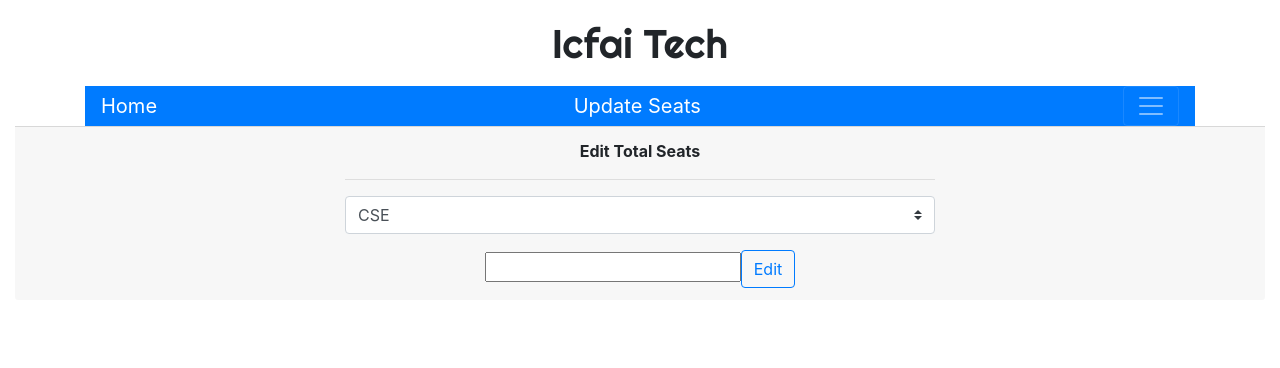
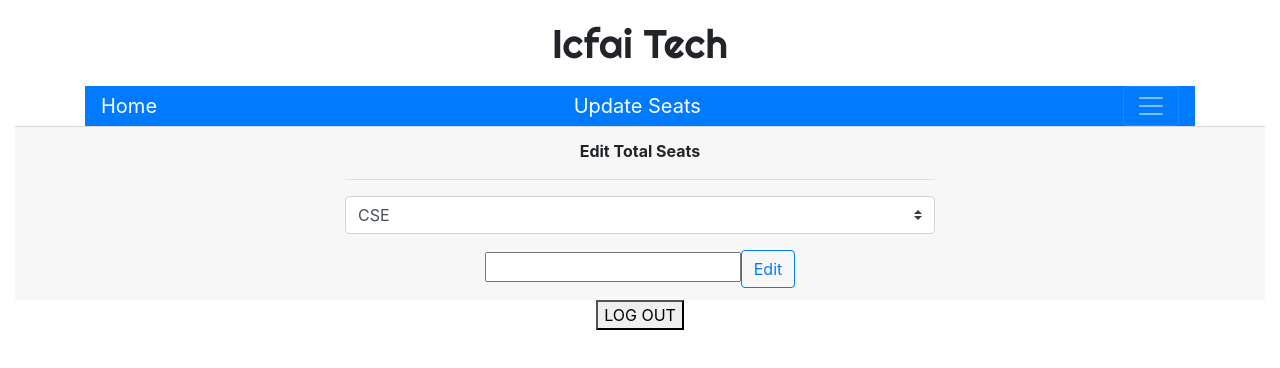
Before and after one commit to dashitoishi23/ATIT-API, a React (Create React App) app in the folder client/: page /updSeats in a window 1280 px wide. Shown: the top 368 px of the page. Built offline with nearby package versions, Linux system fonts and the light colour scheme; sample sign-in values are in the browser's storage.

Commit message:
Added Logout

```diff
--- a/client/src/components/Alloc.js
+++ b/client/src/components/Alloc.js
@@ -10,6 +10,12 @@ export default class AllocList extends Component{
             allocList: [],
             seats: []
         }
+        this.onClick = this.onClick.bind(this)
+    }
+    onClick(){
+      localStorage.removeItem('sessionUser')
+      localStorage.removeItem('loginJwt')
+      this.props.history.push('/')
     }
     componentDidMount(){
       if(localStorage.length === 0){
@@ -127,7 +133,7 @@ export default class AllocList extends Component{
 </div>
 </div>
   </div>
-
+<button onClick={this.onClick}>LOG OUT</button>
         </div>
     )
         return this.state.allocList.length!==0?show:<h1>Loading</h1>
--- a/client/src/components/MeritList.js
+++ b/client/src/components/MeritList.js
@@ -10,6 +10,12 @@ export default class MeritList extends Component{
             allocList: [],
             seats: []
         }
+        this.onClick = this.onClick.bind(this)
+    }
+    onClick(){
+      localStorage.removeItem('sessionUser')
+      localStorage.removeItem('loginJwt')
+      this.props.history.push('/')
     }
     componentDidMount(){
       if(localStorage.length === 0){
@@ -128,6 +134,7 @@ export default class MeritList extends Component{
 </div>
 </div>
 </div>
+<button onClick={this.onClick}>LOG OUT</button>
 </div>
     )
     return this.state.seats.length!==0?show:<h1>Loading</h1>
--- a/client/src/components/SlidingList.js
+++ b/client/src/components/SlidingList.js
@@ -10,6 +10,12 @@ export default class MeritList extends Component{
             allocList: [],
             seats:[]
         }
+        this.onClick = this.onClick.bind(this)
+    }
+    onClick(){
+      localStorage.removeItem('sessionUser')
+      localStorage.removeItem('loginJwt')
+      this.props.history.push('/')
     }
     componentDidMount(){
       if(localStorage.length===0){
@@ -124,7 +130,7 @@ export default class MeritList extends Component{
 </div>
 </div>
 </div>
-
+<button onClick={this.onClick}>LOG OUT</button>
             </div>
         )
     }
--- a/client/src/components/UpdateSeats.js
+++ b/client/src/components/UpdateSeats.js
@@ -12,9 +12,15 @@ export default class UpdateSeats extends Component{
         }
         this.onChange = this.onChange.bind(this)
         this.onSubmit = this.onSubmit.bind(this)
+        this.onClick = this.onClick.bind(this)
     }
     onChange(e){
         this.setState({[e.target.name]:e.target.value});
+    }
+    onClick(){
+      localStorage.removeItem('sessionUser')
+      localStorage.removeItem('loginJwt')
+      this.props.history.push('/')
     }
     componentDidMount(){
       if(localStorage.length===0){
@@ -88,6 +94,7 @@ export default class UpdateSeats extends Component{
   </div>
   </div>
   </div>
+  <button onClick={this.onClick}>LOG OUT</button>
   </div>
   )
   return show
--- a/client/src/components/Upload.js
+++ b/client/src/components/Upload.js
@@ -11,9 +11,15 @@ export default class fileUpload extends Component{
         }
         this.onChange = this.onChange.bind(this)
         this.onSubmit = this.onSubmit.bind(this)
+        this.onClick = this.onClick.bind(this)
     }
     onChange(e){
         this.setState({file:e.target.files[0]})
+    }
+    onClick(){
+        localStorage.removeItem('sessionUser')
+        localStorage.removeItem('loginJwt')
+        this.props.history.push('/')
     }
     onSubmit(e){
         e.preventDefault()
@@ -85,6 +91,7 @@ export default class fileUpload extends Component{
         <br />
         <br />
         <Link to='/updSeats'><button >Update Seats</button></Link>
+        <button onClick={this.onClick}>LOG OUT</button>
         <h3>File Format</h3>
         <p>Column 1. ID</p>
         <p>Column 2. Name</p>
--- a/client/src/components/UploadTerm.js
+++ b/client/src/components/UploadTerm.js
@@ -11,6 +11,7 @@ export default class fileUpload extends Component{
         this.onSubmit = this.onSubmit.bind(this)
         this.onClick = this.onClick.bind(this)
         this.onClick1 = this.onClick1.bind(this)
+        this.onClick2 = this.onClick2.bind(this)
     }
     onChange(e){
         this.setState({file:e.target.files[0]})
@@ -20,6 +21,11 @@ export default class fileUpload extends Component{
     }
     onClick1(){
         this.props.history.push('/upl')
+    }
+    onClick2(){
+        localStorage.removeItem('sessionUser')
+        localStorage.removeItem('loginJwt')
+        this.props.history.push('/')
     }
     componentDidMount(){
         if(localStorage.length===0){
@@ -56,6 +62,7 @@ export default class fileUpload extends Component{
         </form>
         <button onClick={this.onClick}>Merit List of Students</button>
         <button onClick={this.onClick1}>Upload ATIT Scoresheet</button>
+        <button onClick={this.onClick2}>LOG OUT</button>
         <h3>File Format</h3>
         <p>Column1. ID</p>
         <p>Column2. Fee Status (0->Not Paid, 1->Paid)</p>
```
